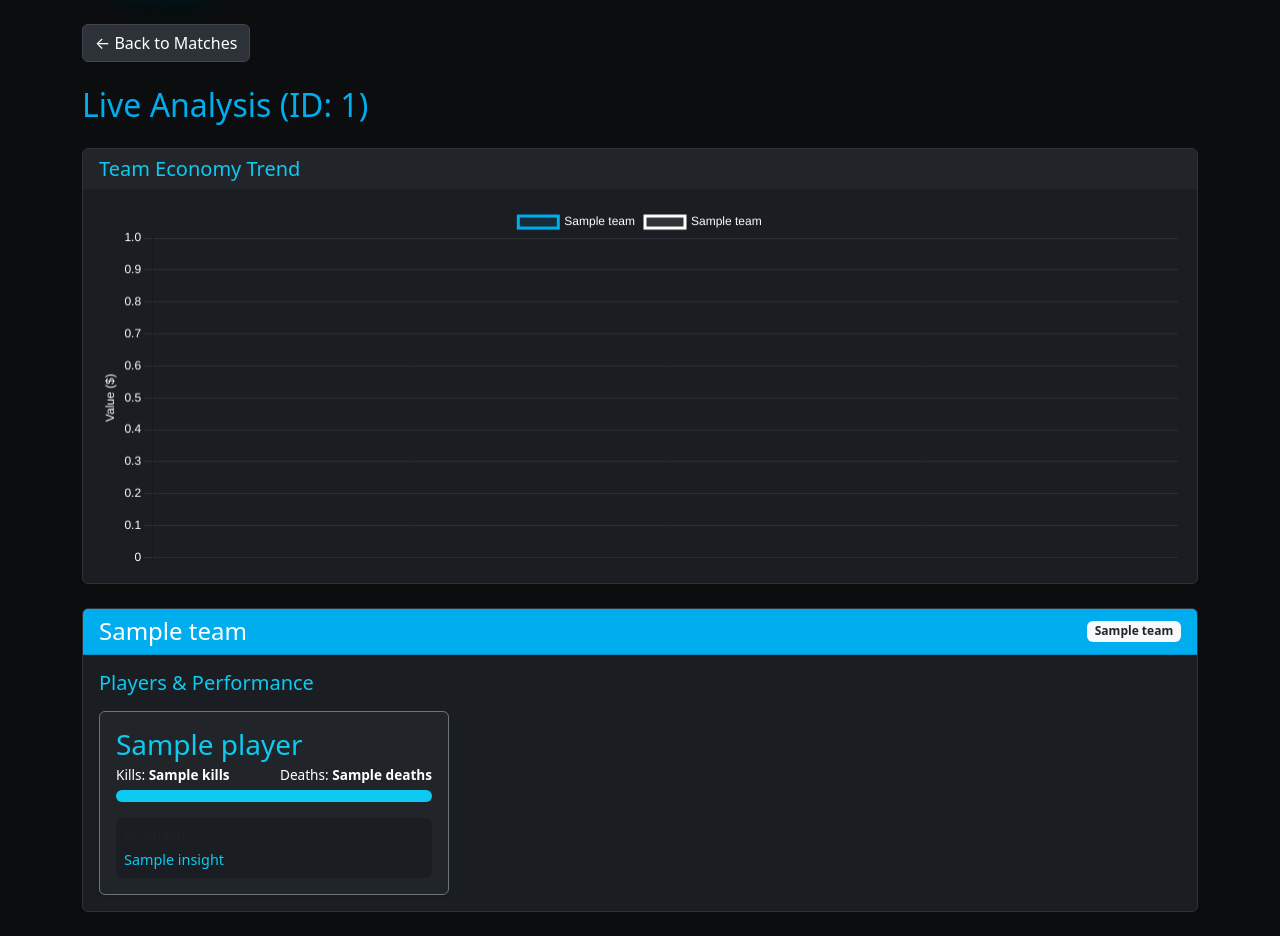
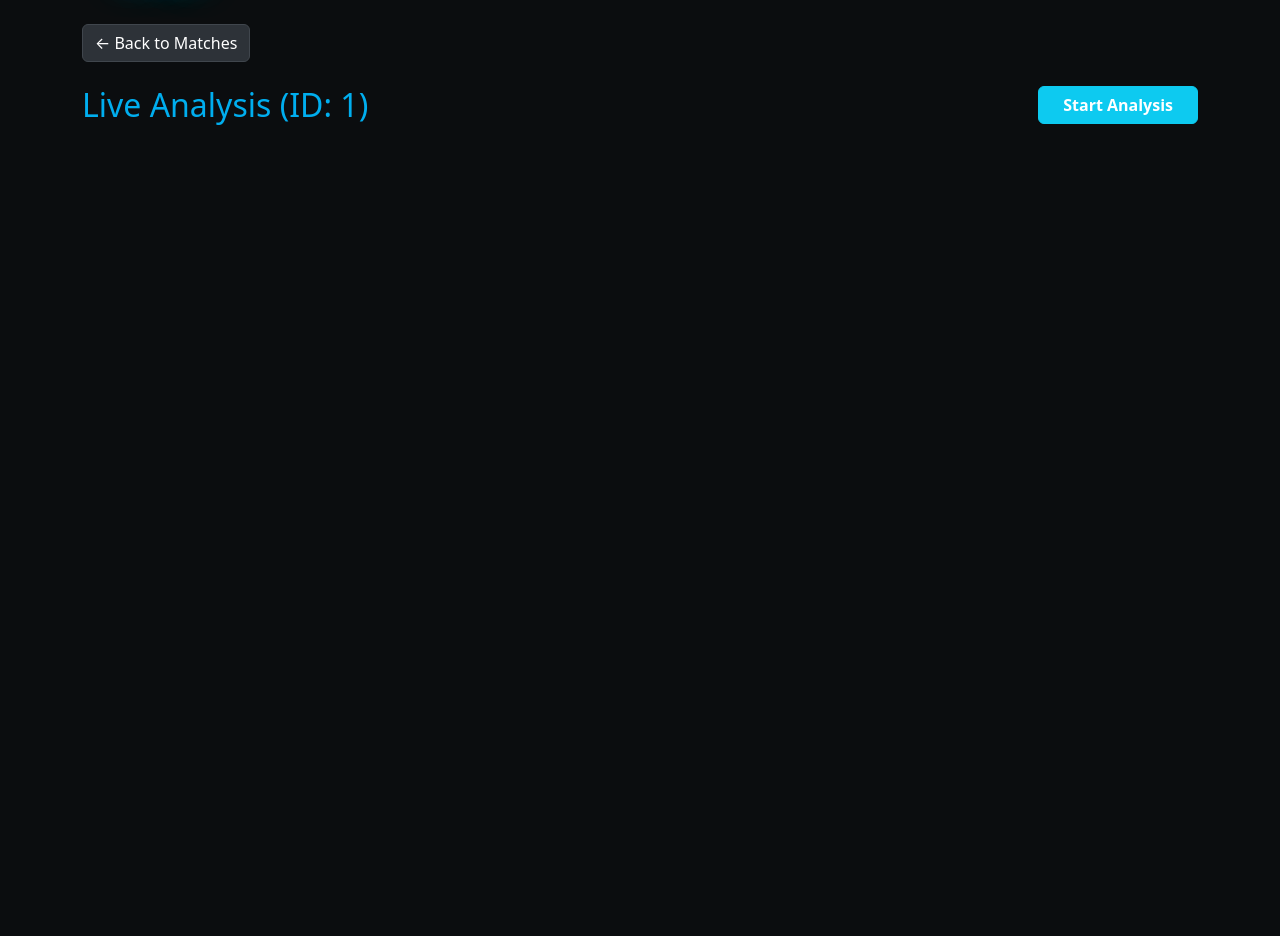
Before and after one commit to vero-code/c9-pulse, a Flask app: template templates/match_detail.html in a window 1280 px wide. Shown: the part 56-992 px from the top of the page. After the commit the page ends 181 px from the top, so only its background shows below. Run offline with Flask 3, Linux system fonts and the light colour scheme; the template is opened without the code that fills it: most values are stand-ins (such as "Sample title", 1, 10 or a date in 2020).

Commit message:
feat: add btn to initiate the process of analysis

```diff
--- a/templates/match_detail.html
+++ b/templates/match_detail.html
@@ -64,8 +64,15 @@
     <div class="container">
         <a href="/" class="btn btn-secondary mb-4">&larr; Back to Matches</a>
 
-        <h2 class="mb-4">Live Analysis (ID: {{ match_id }})</h2>
+        <div class="d-flex justify-content-between align-items-center mb-4">
+            <h2 class="mb-0">Live Analysis (ID: {{ match_id }})</h2>
+            <button id="startAnalysisBtn" class="btn btn-info text-white fw-bold px-4">
+                <span id="btnText">Start Analysis</span>
+                <span id="btnSpinner" class="spinner-border spinner-border-sm d-none" role="status" aria-hidden="true"></span>
+            </button>
+        </div>
 
+        <div id="analysisContent" class="d-none">
             {% if economy_history %}
         <div class="card mb-4 shadow-sm">
             <div class="card-header bg-dark text-info">
@@ -138,14 +145,43 @@
                 </div>
             </div>
             {% endfor %}
+        </div>
+        {% else %}
+        <p>No analysis data available.</p>
+        {% endif %}
+    </div>
 
     <script>
+        document.getElementById('startAnalysisBtn').addEventListener('click', function() {
+            const btn = this;
+            const text = document.getElementById('btnText');
+            const spinner = document.getElementById('btnSpinner');
+            const content = document.getElementById('analysisContent');
+
+            btn.disabled = true;
+            text.innerText = 'Analyzing...';
+            spinner.classList.remove('d-none');
+
+            setTimeout(() => {
+                spinner.classList.add('d-none');
+                text.innerText = 'Analysis Complete';
+                btn.classList.remove('btn-info');
+                btn.classList.add('btn-success');
+                content.classList.remove('d-none');
+
+                {% if economy_history %}
+                initChart();
+                {% endif %}
+            }, 1500);
+        });
+
         document.querySelectorAll('.progress-bar').forEach(bar => {
             const width = bar.getAttribute('data-width');
             bar.style.width = width + '%';
         });
 
         {% if economy_history %}
+        function initChart() {
             const ctx = document.getElementById('economyChart').getContext('2d');
             new Chart(ctx, {
                 type: 'line',
@@ -195,11 +231,8 @@
                     }
                 }
             });
+        }
         {% endif %}
     </script>
-        {% else %}
-        <p>No analysis data available.</p>
-        {% endif %}
-    </div>
 </body>
 </html>
```
Lines whose indentation alone changed are shown as unchanged.
